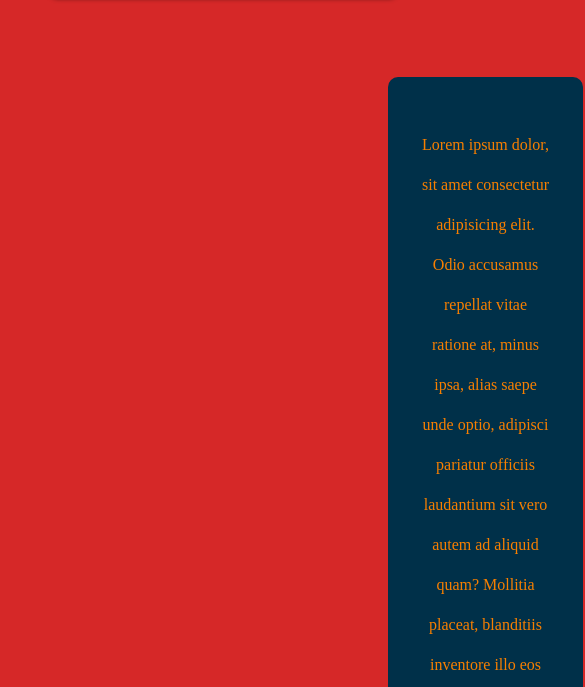
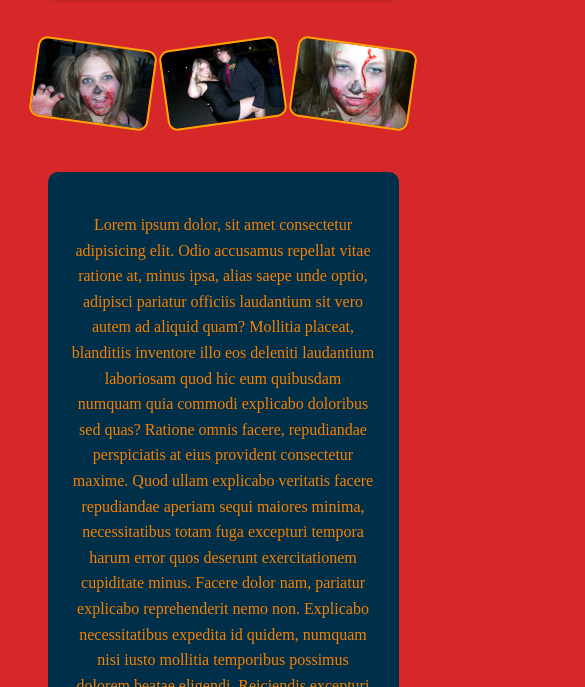
Before and after one commit to cannibalmeows/my-anni, a plain HTML site: page index.html in a window 390 px wide. Shown: the part 157-844 px from the top of the page, 585 px wide, since content can reach past the window. Drawn offline with Linux system fonts and the light colour scheme.

Commit message:
Added a layout for mobile. I need to work on my media query usage skills

```diff
--- a/month.css
+++ b/month.css
@@ -22,7 +22,7 @@ body {
     & .header {
 
         background-color: #F77F00;
-        width: 90vw;
+        width: 90%;
         text-align: center;
         padding: 1rem;
         color: #EAE2B7;
@@ -45,10 +45,10 @@ body {
         margin-top: 5rem;
         background-color: #003049;
         color: #F77F00;
-        width: 50vw;
+        width: 50%;
 
         & p {
-            width: 50vw;
+            width: 50%;
         }
 
         display: flex;
@@ -74,6 +74,57 @@ body {
             transform: scale(1.2);
         }
 
+    }
+}
+
+@media (max-width: 600px) {
+
+    .letterContainer {
+        flex-direction: column;
+        justify-content: center;
+        align-items: center;
+        margin: 0;
+        padding: 0;
+    }
+
+    .letterContainer .letter {
+        width: 90vw;
+        /* use most of the screen width */
+        margin: 2rem 0;
+        padding: 1.5rem;
+        text-align: center;
+        background-color: #003049;
+        color: #F77F00;
+        border-radius: 10px;
+        line-height: 1.6;
+    }
+
+    .letterContainer .letter p {
+        width: 100%;
+        /* full width inside the letter box */
+    }
+
+    .letterContainer .imageContainer {
+        display: grid;
+        grid-template-columns: repeat(3, 1fr);
+        /* only 3 columns */
+        gap: 10px;
+        margin: 1rem 0;
+        justify-items: center;
+    }
+
+    .letterContainer .imageContainer img {
+        margin-top: 30px;
+        width: 120px;
+        /* smaller so all three fit nicely */
+        border-radius: 10px;
+        border: 2px solid orange;
+        transition: transform 0.3s ease, box-shadow 0.3s ease;
+    }
+
+    .letterContainer .imageContainer img:hover {
+        transform: scale(1.1);
+        box-shadow: 0 0 6px 4px rgba(0, 0, 0, 0.5);
     }
 }
 
```
